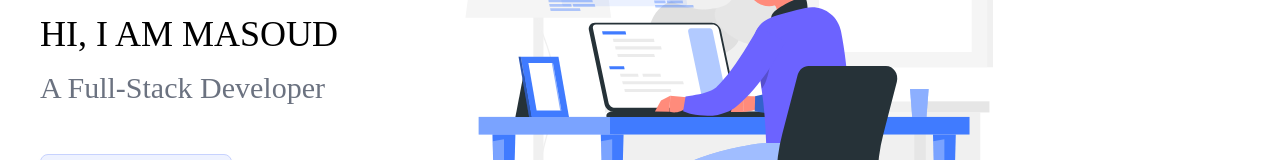
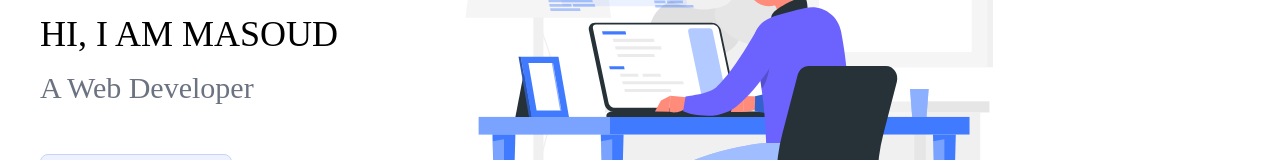
Before and after one commit to almasoud49/portfolio, a Next.js app: page / in a window 1280 px wide. Shown: the part 281-441 px from the top of the page. Built offline with nearby package versions, Linux system fonts and the light colour scheme.

Commit message:
[DONE] Designation Title Changed

```diff
--- a/src/components/banner/Banner.tsx
+++ b/src/components/banner/Banner.tsx
@@ -35,7 +35,7 @@ const Banner = () => {
 					}}
 					className="font-general-medium mt-4 text-lg md:text-xl lg:text-2xl xl:text-3xl text-center sm:text-left leading-normal text-gray-500 dark:text-gray-200"
 				>
-					A Full-Stack Developer
+					A Web Developer
 				</motion.p>
 				<motion.div
 					initial={{ opacity: 0 }}
```
